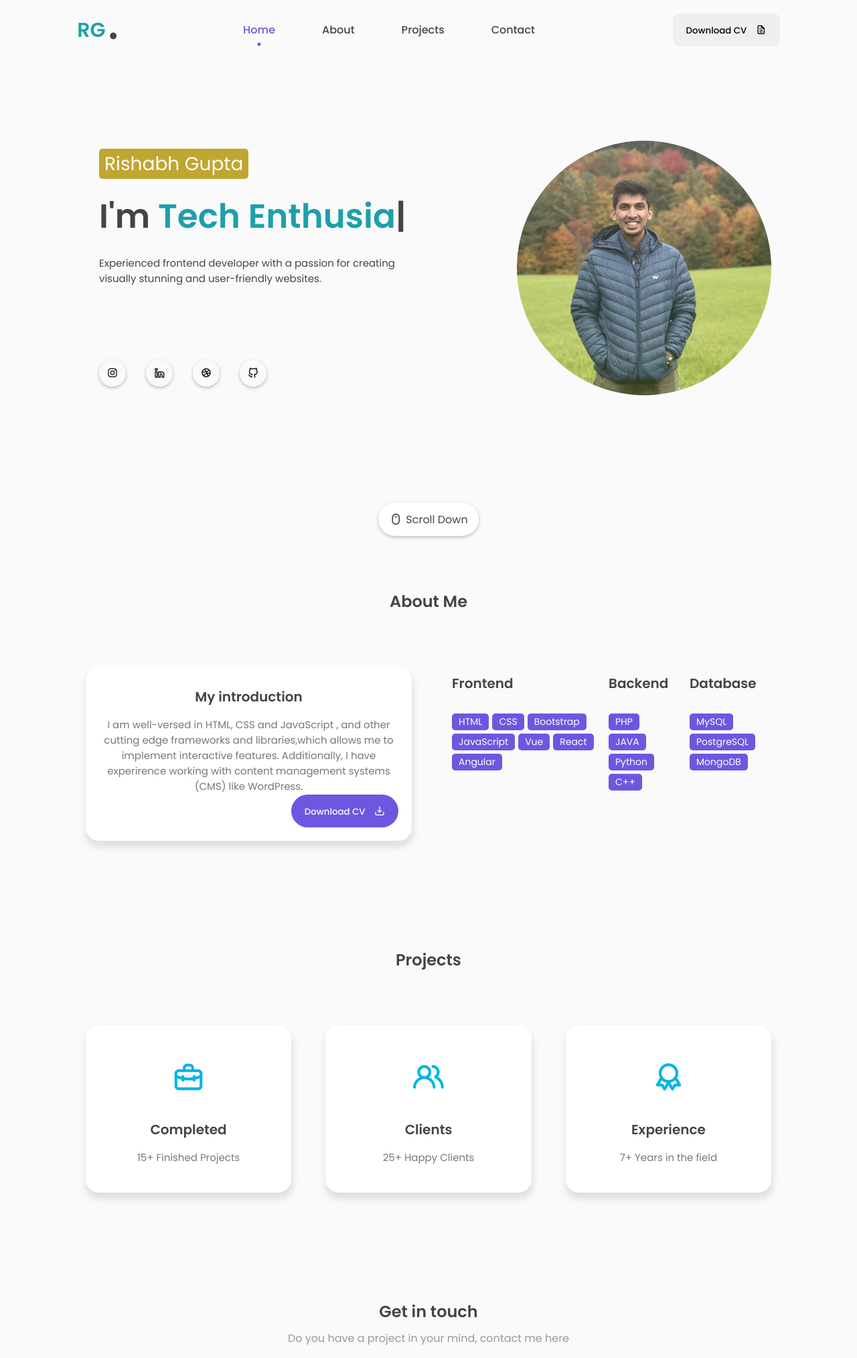
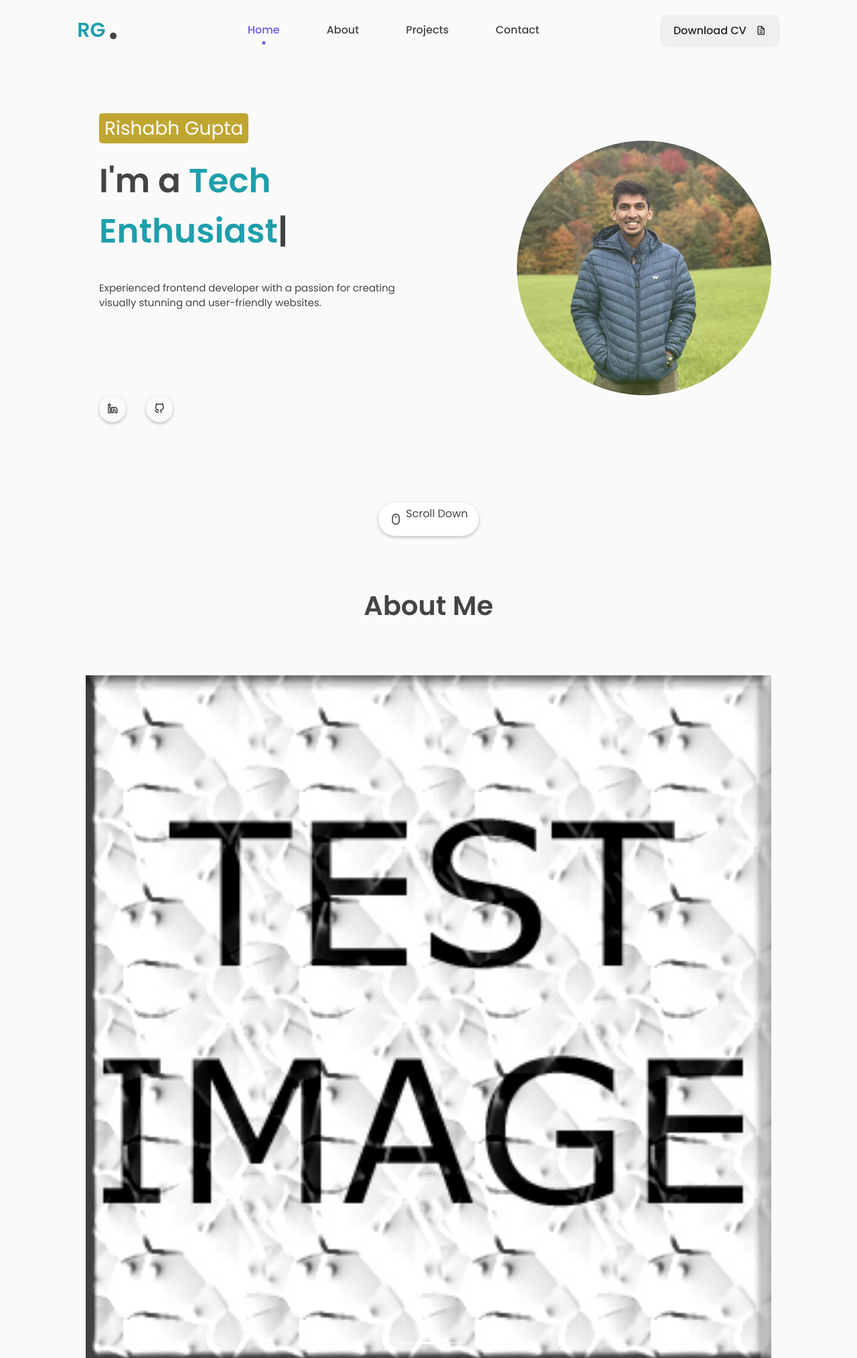
Before and after one commit to Rishabh0896/Rishabh0896.github.io, a plain HTML site: page index.html in a window 1280 px wide. Shown: the top 2027 px of the page at 67% size. Drawn offline with nearby package versions, Linux system fonts and the light colour scheme.

Commit message:
Integrating navbar with bs5

```diff
--- a/app.js
+++ b/app.js
@@ -2,10 +2,10 @@
 function myMenuFunction(){
     var menuBtn = document.getElementById("myNavMenu");
 
-    if(menuBtn.className === "nav-menu"){
+    if(menuBtn.className === "custom-nav-menu"){
         menuBtn.className += " responsive";
     } else {
-        menuBtn.className = "nav-menu";
+        menuBtn.className = "custom-nav-menu";
     }
 }
 
@@ -104,14 +104,29 @@ function scrollActive() {
 
         if(scrollY > sectionTop && scrollY <= sectionTop + sectionHeight) {
 
-            document.querySelector('.nav-menu a[href*=' + sectionId + ']').classList.add('active-link')
+            document.querySelector('.custom-nav-menu a[href*=' + sectionId + ']').classList.add('active-link')
 
         }  else {
 
-            document.querySelector('.nav-menu a[href*=' + sectionId + ']').classList.remove('active-link')
+            document.querySelector('.custom-nav-menu a[href*=' + sectionId + ']').classList.remove('active-link')
 
         }
     })
 }
 
 window.addEventListener('scroll', scrollActive)
+
+
+/* ----- REDIRECT TO GITHUB REPO ----- */
+const projectBoxes = document.querySelectorAll('.project-box');
+
+// Loop through each project box
+projectBoxes.forEach(box => {
+    // Add event listener for click event
+    box.addEventListener('click', () => {
+        // Get the GitHub URL from data attribute
+        const githubUrl = box.getAttribute('data-github-url');
+        // Open the GitHub URL in a new tab
+        window.open(githubUrl, '_blank');
+    });
+});
--- a/index.html
+++ b/index.html
@@ -4,42 +4,45 @@
     <meta charset="UTF-8">
     <title>Portfolio | Rishabh</title>
     <meta name="viewport" content="width=device-width, initial-scale=1">
+    <!-- Bootstrap -->
+    <link href="https://cdn.jsdelivr.net/npm/bootstrap@5.0.2/dist/css/bootstrap.min.css" rel="stylesheet" integrity="sha384-EVSTQN3/azprG1Anm3QDgpJLIm9Nao0Yz1ztcQTwFspd3yD65VohhpuuCOmLASjC" crossorigin="anonymous">
+
     <!-- --------- UNICONS ---------- -->
     <link rel="stylesheet" href="https://unicons.iconscout.com/release/v4.0.8/css/line.css">
     <!-- Importing Styles CSS -->
     <link rel="stylesheet" href="styles.css">
 </head>
 <body>
-    <div class="container">
-        <nav id="header">
-            <div class="nav-logo">
-                <p class="nav-name">RG</p>
+    <div class="custom-container">
+        <nav id="my-nav-bar">
+            <div class="custom-nav-logo">
+                <p class="custom-nav-name">RG</p>
                 <span>.</span>
             </div>
-            <div class="nav-menu" id="myNavMenu">
+            <div class="custom-nav-menu" id="myNavMenu">
                 <ul class="nav_menu_list">
-                    <li class="nav_list">
-                        <a href="#home" class="nav-link active-link">Home</a>
+                    <li class="my_nav_list">
+                        <a href="#home" class="custom-nav-link active-link">Home</a>
                         <div class="circle"></div>
                     </li>
-                    <li class="nav_list">
-                        <a href="#about" class="nav-link">About</a>
+                    <li class="my_nav_list">
+                        <a href="#about" class="custom-nav-link">About</a>
                         <div class="circle"></div>
                     </li>
-                    <li class="nav_list">
-                        <a href="#projects" class="nav-link">Projects</a>
+                    <li class="my_nav_list">
+                        <a href="#projects" class="custom-nav-link">Projects</a>
                         <div class="circle"></div>
                     </li>
-                    <li class="nav_list">
-                        <a href="#contact" class="nav-link">Contact</a>
+                    <li class="my_nav_list">
+                        <a href="#contact" class="custom-nav-link">Contact</a>
                         <div class="circle"></div>
                     </li>
                 </ul>
             </div>
-            <div class="nav-button">
+            <div class="custom-nav-button">
                 <button class="btn">Download CV <i class="uil uil-file-alt"></i></button>
             </div>
-            <div class="nav-menu-btn">
+            <div class="custom-nav-menu-btn">
                 <i class="uil uil-bars" onclick="myMenuFunction()"></i>
             </div>
         </nav>
@@ -51,21 +54,15 @@
                         <span>Rishabh Gupta</span>
                     </div>
                     <div class="featured-name">
-                        <p>I'm <span class="typedText"></span></p>
+                        <p>I'm a <span class="typedText"></span></p>
                     </div>
                     <div class="featured-text-info">
                         <p>Experienced frontend developer with a passion for creating visually stunning
                             and user-friendly websites.
                         </p>
                     </div>
-<!--                    <div class="featured-text-btn">-->
-<!--                        <button class="btn blue-btn">Hire Me</button>-->
-<!--                        <button class="btn">Download CV <i class="uil uil-file-alt"></i></button>-->
-<!--                    </div>-->
                     <div class="social_icons">
-                        <div class="icon"><i class="uil uil-instagram"></i></div>
                         <div class="icon"><i class="uil uil-linkedin-alt"></i></div>
-                        <div class="icon"><i class="uil uil-dribbble"></i></div>
                         <div class="icon"><i class="uil uil-github-alt"></i></div>
                     </div>
                 </div>
@@ -86,57 +83,31 @@
                 <div class="top-header">
                     <h1>About Me</h1>
                 </div>
-                <div class="row">
-                    <div class="col">
-                        <div class="about-info">
-                            <h3>My introduction</h3>
-                            <p>I am well-versed in HTML, CSS and JavaScript , and other cutting edge
-                                frameworks and libraries,which allows me to implement interactive features.
-                                Additionally, I have experirence working with content management systems (CMS) like
-                                WordPress.
-                            </p>
-                            <div class="about-btn">
-                                <button class="btn">Download CV <i class="uil uil-import"></i></button>
-                            </div>
+                <div id="carouselExampleIndicators" class="carousel slide" data-bs-ride="carousel">
+                    <div class="carousel-indicators">
+                        <button type="button" data-bs-target="#carouselExampleIndicators" data-bs-slide-to="0" class="active" aria-current="true" aria-label="Slide 1"></button>
+                        <button type="button" data-bs-target="#carouselExampleIndicators" data-bs-slide-to="1" aria-label="Slide 2"></button>
+                        <button type="button" data-bs-target="#carouselExampleIndicators" data-bs-slide-to="2" aria-label="Slide 3"></button>
+                    </div>
+                    <div class="carousel-inner">
+                        <div class="carousel-item active">
+                            <img src="assets/testimage.jpeg" class="d-block w-100" alt="...">
+                        </div>
+                        <div class="carousel-item">
+                            <img src="assets/testimage.jpeg" class="d-block w-100" alt="...">
+                        </div>
+                        <div class="carousel-item">
+                            <img src="assets/testimage.jpeg" class="d-block w-100" alt="...">
                         </div>
                     </div>
-                    <div class="col">
-                        <div class="skills-box">
-                            <div class="skills-header">
-                                <h3>Frontend</h3>
-                            </div>
-                            <div class="skills-list">
-                                <span>HTML</span>
-                                <span>CSS</span>
-                                <span>Bootstrap</span>
-                                <span>JavaScript</span>
-                                <span>Vue</span>
-                                <span>React</span>
-                                <span>Angular</span>
-                            </div>
-                        </div>
-                        <div class="skills-box">
-                            <div class="skills-header">
-                                <h3>Backend</h3>
-                            </div>
-                            <div class="skills-list">
-                                <span>PHP</span>
-                                <span>JAVA</span>
-                                <span>Python</span>
-                                <span>C++</span>
-                            </div>
-                        </div>
-                        <div class="skills-box">
-                            <div class="skills-header">
-                                <h3>Database</h3>
-                            </div>
-                            <div class="skills-list">
-                                <span>MySQL</span>
-                                <span>PostgreSQL</span>
-                                <span>MongoDB</span>
-                            </div>
-                        </div>
-                    </div>
+                    <button class="carousel-control-prev" type="button" data-bs-target="#carouselExampleIndicators" data-bs-slide="prev">
+                        <span class="carousel-control-prev-icon" aria-hidden="true"></span>
+                        <span class="visually-hidden">Previous</span>
+                    </button>
+                    <button class="carousel-control-next" type="button" data-bs-target="#carouselExampleIndicators" data-bs-slide="next">
+                        <span class="carousel-control-next-icon" aria-hidden="true"></span>
+                        <span class="visually-hidden">Next</span>
+                    </button>
                 </div>
             </section>
             <!-- -------------- PROJECT BOX ---------------- -->
@@ -145,20 +116,32 @@
                     <h1>Projects</h1>
                 </div>
                 <div class="project-container">
-                    <div class="project-box">
-                        <i class="uil uil-briefcase-alt"></i>
-                        <h3>Completed</h3>
-                        <label>15+ Finished Projects</label>
+                    <div class="project-box" data-github-url="https://github.com/Rishabh0896/realtime-code-editor">
+                        <i class="uil uil-wrap-text"></i>
+                        <h3>Realtime Code Editor</h3>
+                        <div class="skills-list flex-row">
+                            <span>React</span>
+                            <span>NodeJS</span>
+                            <span>SocketIO</span>
+                        </div>
                     </div>
-                    <div class="project-box">
-                        <i class="uil uil-users-alt"></i>
-                        <h3>Clients</h3>
-                        <label>25+ Happy Clients</label>
+                    <div class="project-box" data-github-url="https://github.com/Rishabh0896/realtime-code-editor">
+                        <i class="uil uil-shopping-cart-alt"></i>
+                        <h3>Game marketplace</h3>
+                        <div class="skills-list flex">
+                            <span>Django</span>
+                            <span>MySQL</span>
+                            <span>Bootstrap5</span>
+                        </div>
                     </div>
-                    <div class="project-box">
-                        <i class="uil uil-award"></i>
-                        <h3>Experience</h3>
-                        <label>7+ Years in the field</label>
+                    <div class="project-box" data-github-url="https://github.com/Rishabh0896/realtime-code-editor">
+                        <i class="uil uil-sorting"></i>
+                        <h3>Huffman Compressor</h3>
+                        <div class="skills-list flex-row">
+                            <span>Spring Boot</span>
+                            <span>React</span>
+                            <span>D3.js</span>
+                        </div>
                     </div>
                 </div>
             </section>
@@ -166,7 +149,6 @@
             <section class="section" id="contact">
                 <div class="top-header">
                     <h1>Get in touch</h1>
-                    <span>Do you have a project in your mind, contact me here</span>
                 </div>
                 <div class="row">
                     <div class="col">
--- a/styles.css
+++ b/styles.css
@@ -28,8 +28,7 @@
 
 /* ----- SMOOTH SCROLL ----- */
 html{
-    /*scroll-behavior: auto;*/
-    scroll-snap-type: y proximity;
+    scroll-behavior: auto;
 }
 
 /* ----- CHANGE THE SCROLL BAR DESIGN ----- */
@@ -84,7 +83,7 @@ body{
 }
 
 /* ----- NAVIGATION BAR ----- */
-nav{
+#my-nav-bar{
     position: fixed;
     display: flex;
     justify-content: space-between;
@@ -96,52 +95,52 @@ nav{
     transition: .3s;
     z-index: 100;
 }
-.nav-logo{
+.custom-nav-logo{
     position: relative;
 }
-.nav-name{
+.custom-nav-name{
     font-size: 30px;
     font-weight: 600;
     color: var(--text-color-third);
 }
-.nav-logo span{
+.custom-nav-logo span{
     position: absolute;
     top: -15px;
     right: -20px;
     font-size: 5em;
     color: var(--text-color-second);
 }
-.nav-menu, .nav_menu_list{
+.custom-nav-menu, .nav_menu_list{
     display: flex;
 }
-.nav-menu .nav_list{
+.custom-nav-menu .my_nav_list{
     list-style: none;
     position: relative;
 }
-.nav-link{
+.custom-nav-link{
     text-decoration: none;
     color: var(--text-color-second);
     font-weight: 500;
     padding-inline: 15px;
     margin-inline: 20px;
 }
-.nav-menu-btn{
+.custom-nav-menu-btn{
     display: none;
 }
-.nav-menu-btn i{
+.custom-nav-menu-btn i{
     font-size: 28px;
     cursor: pointer;
 }
 .active-link{
     position: relative;
     color: var(--first-color);
-    transition: .3;
+    transition: color 0.3s ease;
 }
 .active-link::after{
     content: '';
     position: absolute;
     left: 50%;
-    bottom: -15px;
+    bottom: -13px;
     transform: translate(-50%, -50%);
     width: 5px;
     height: 5px;
@@ -219,7 +218,7 @@ nav{
     width: 40px;
     height: 40px;
     border-radius: 50%;
-    box-shadow: 0px 2px 5px 0px rgba(0, 0, 0, 0.25);
+    box-shadow: 0 2px 5px 0 rgba(0, 0, 0, 0.25);
     cursor: pointer;
 }
 .icon:hover{
@@ -276,7 +275,6 @@ nav{
 /* ----- MAIN BOX ----- */
 .section{
     padding-block: 5em;
-    scroll-snap-align: start;
 }
 .row{
     display: flex;
@@ -373,6 +371,7 @@ h3{
     justify-content: center;
     align-items: center;
     flex-direction: column;
+    cursor: pointer;
     width: 30%;
     height: 250px;
     background: var(--color-white);
@@ -397,7 +396,7 @@ h3{
     width: 100%;
     height: 100%;
     transition: .4s;
-    z-index: 1;
+    z-index: -1;
 }
 .project-box:hover.project-box::after,
 .contact-info:hover.contact-info::after{
@@ -544,13 +543,13 @@ footer{
 
 /* ----- MEDIA QUERY == 900px / RESPONSIVE ----- */
 @media only screen and (max-width: 900px) {
-    .nav-button{
+    .custom-nav-button{
         display: none;
     }
-    .nav-menu.responsive{
+    .custom-nav-menu.responsive{
         left: 0;
     }
-    .nav-menu{
+    .custom-nav-menu{
         position: fixed;
         top: 80px;
         left: -100%;
@@ -567,7 +566,7 @@ footer{
     .nav_menu_list{
         flex-direction: column;
     }
-    .nav-menu-btn{
+    .custom-nav-menu-btn{
         display: flex;
         align-items: center;
         justify-content: center;
```
Also changed, not shown: assets/testimage.jpeg (added).
